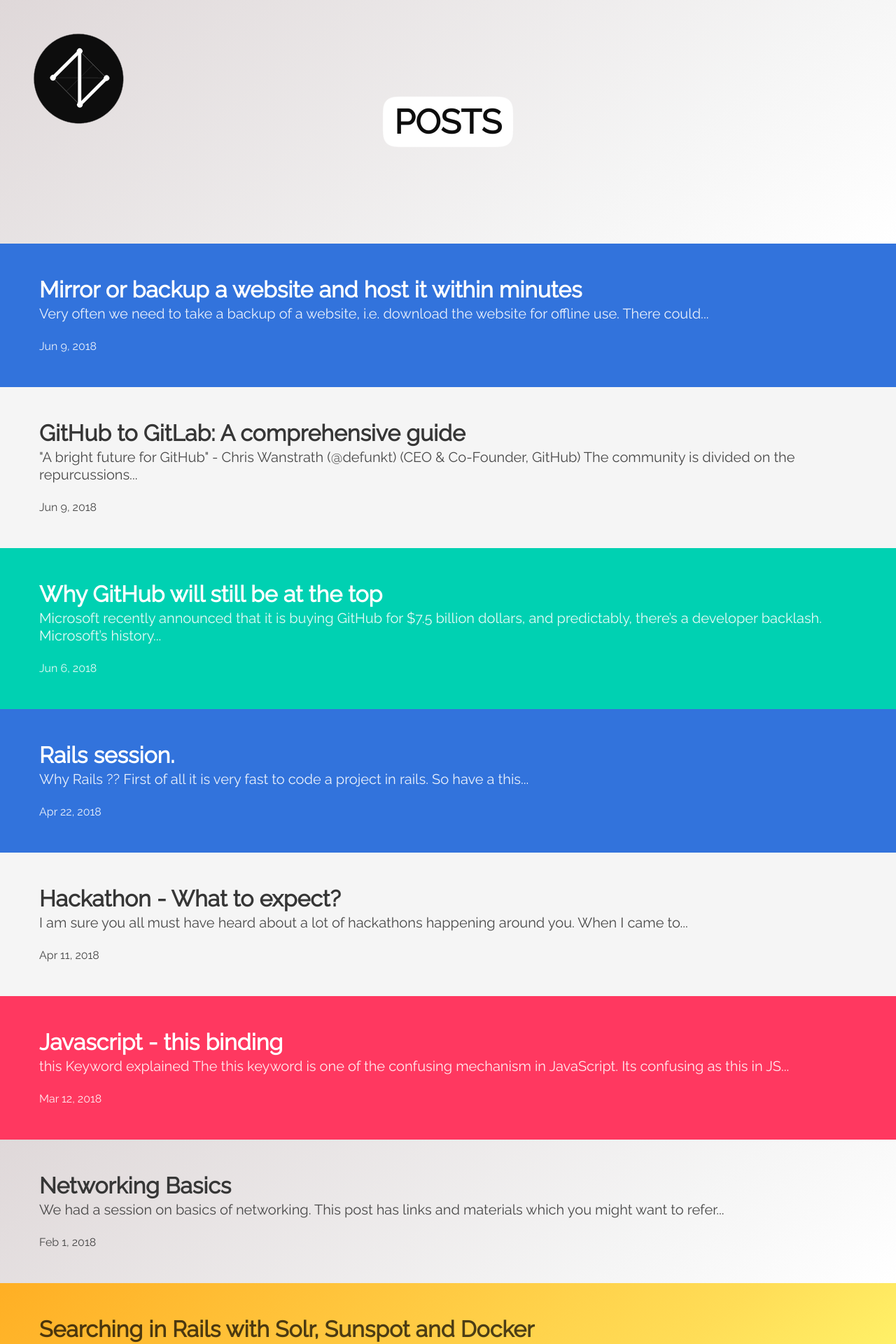
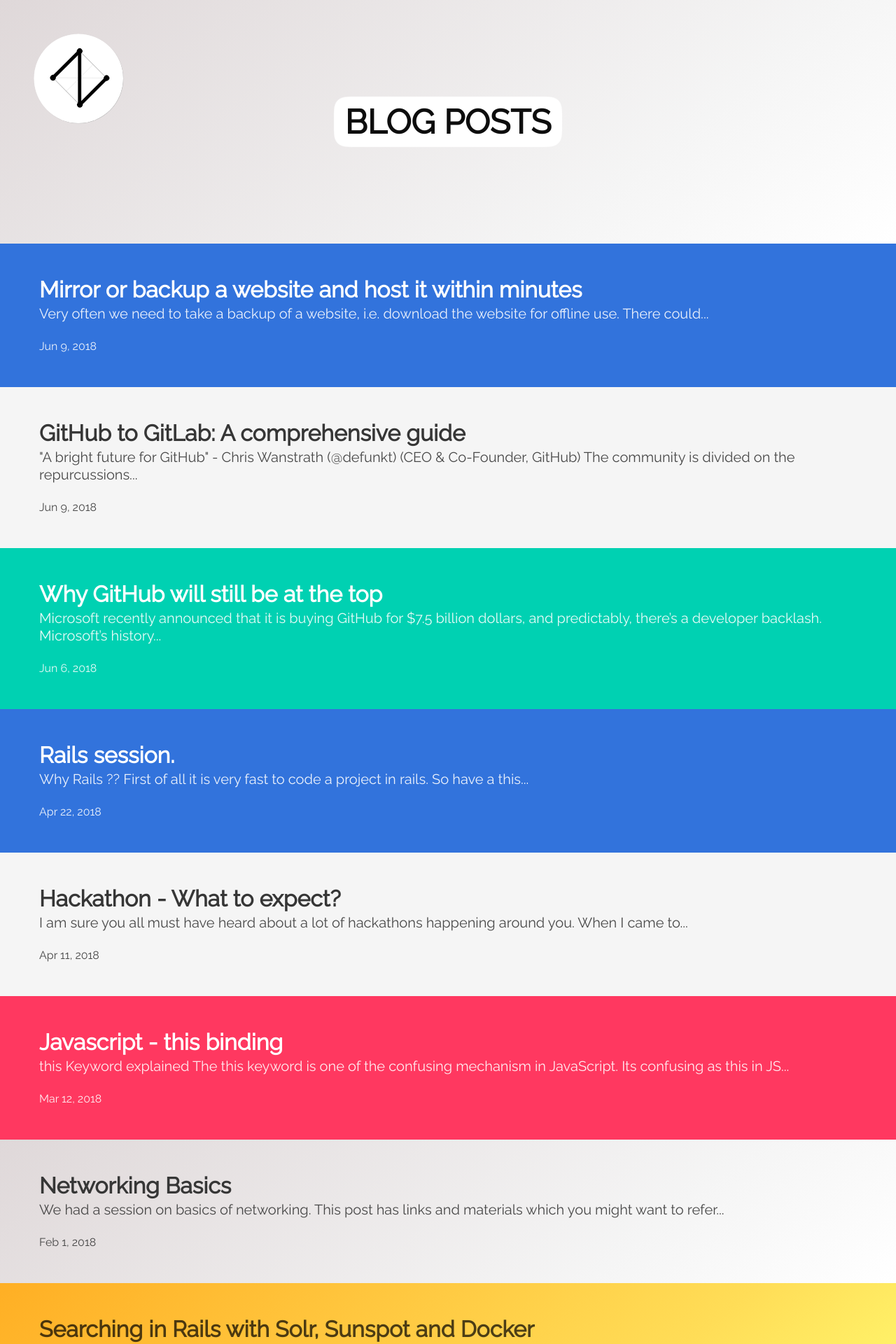
Before and after one commit to zense/zense.github.io, a Jekyll site: the page built from blog.md, in a window 1280 px wide. Shown: the top 1920 px of the page at 70% size. Built offline with Jekyll 4.4.1, drawn with Linux system fonts in a browser that asks for light colours; nearby versions of some CDN libraries.

Commit message:
Inverted nav button

```diff
--- a/_config.yml
+++ b/_config.yml
@@ -72,7 +72,7 @@ exclude:
 paginate:            5
 paginate_path:       "page:num"
 
-permalink:           /posts/:year/:title
+permalink:           /blog/:year/:title
 
 # Minima date format
 # refer to http://shopify.github.io/liquid/filters/date/ if you want to customize this
--- a/_includes/header.html
+++ b/_includes/header.html
@@ -1,5 +1,8 @@
 <div class="backdrop"></div>
-{% assign i = 0 %}
+<a class="nav-button child" href="/" data-subitem="1"><span>Home</span></a>
+<a class="nav-button child" href="/blog" data-subitem="2"><span>Blog</span></a>
+
+{% assign i = 2 %}
 {% for my_page in site.pages %}
   {% if my_page.title %}
     {% assign i = i | plus:1 %}
--- a/assets/main.scss
+++ b/assets/main.scss
@@ -92,12 +92,12 @@ body {
 }
 
 .nav-button {
-  background: #111;
+  background: #fff;
   width: 128px;
   height: 128px;
   border-radius: 50%;
   text-align: center;
-  color: #FFF;
+  color: #010101;
   box-shadow: 0px 0px 3px rgba(0, 0, 0, 0.5), 3px 3px 3px rgba(0, 0, 0, 0.25);
   position: fixed;
   top: 48px;
@@ -124,8 +124,8 @@ body {
   left: 0;
   width: 100%;
   height: 100%;
-  background: #ECECEC;
-  opacity: 0.7;
+  background: rgb(32, 32, 32);
+  opacity: 0.8;
   display: none;
   z-index: 100;
 }
--- a/posts.md
+++ b/blog.md
@@ -1,11 +1,12 @@
 ---
 layout: default
+permalink: /blog/
 ---
 
 <section class="hero is-medium is-light is-bold">
     <div class="hero-body">
         <div class="container has-text-centered">
-            <span class="title" itemprop="name headline">Posts</span>
+            <span class="title" itemprop="name headline">Blog Posts</span>
         </div>
     </div>
 </section>
```
Also changed, not shown: assets/zense-inverted.svg.
